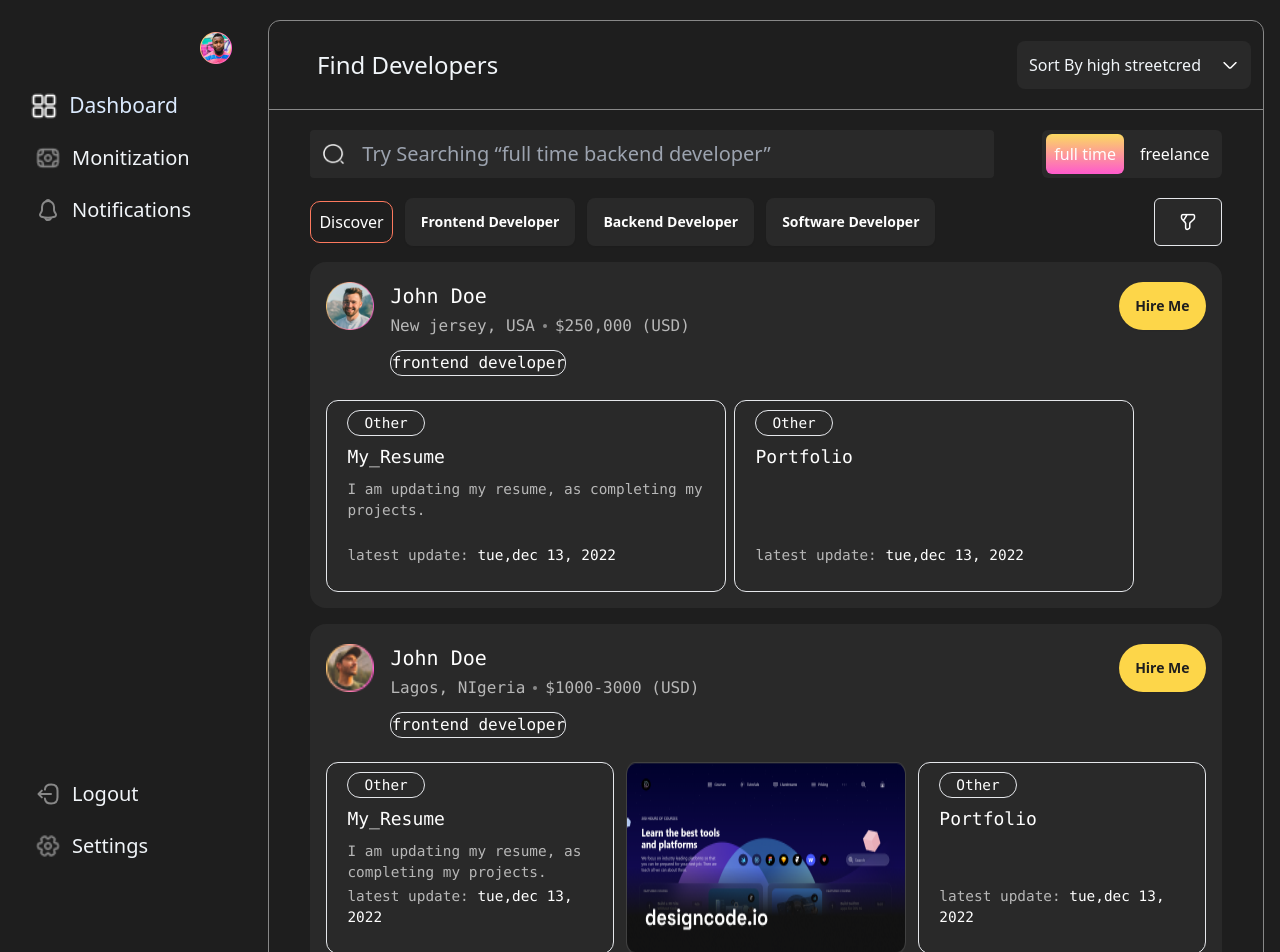
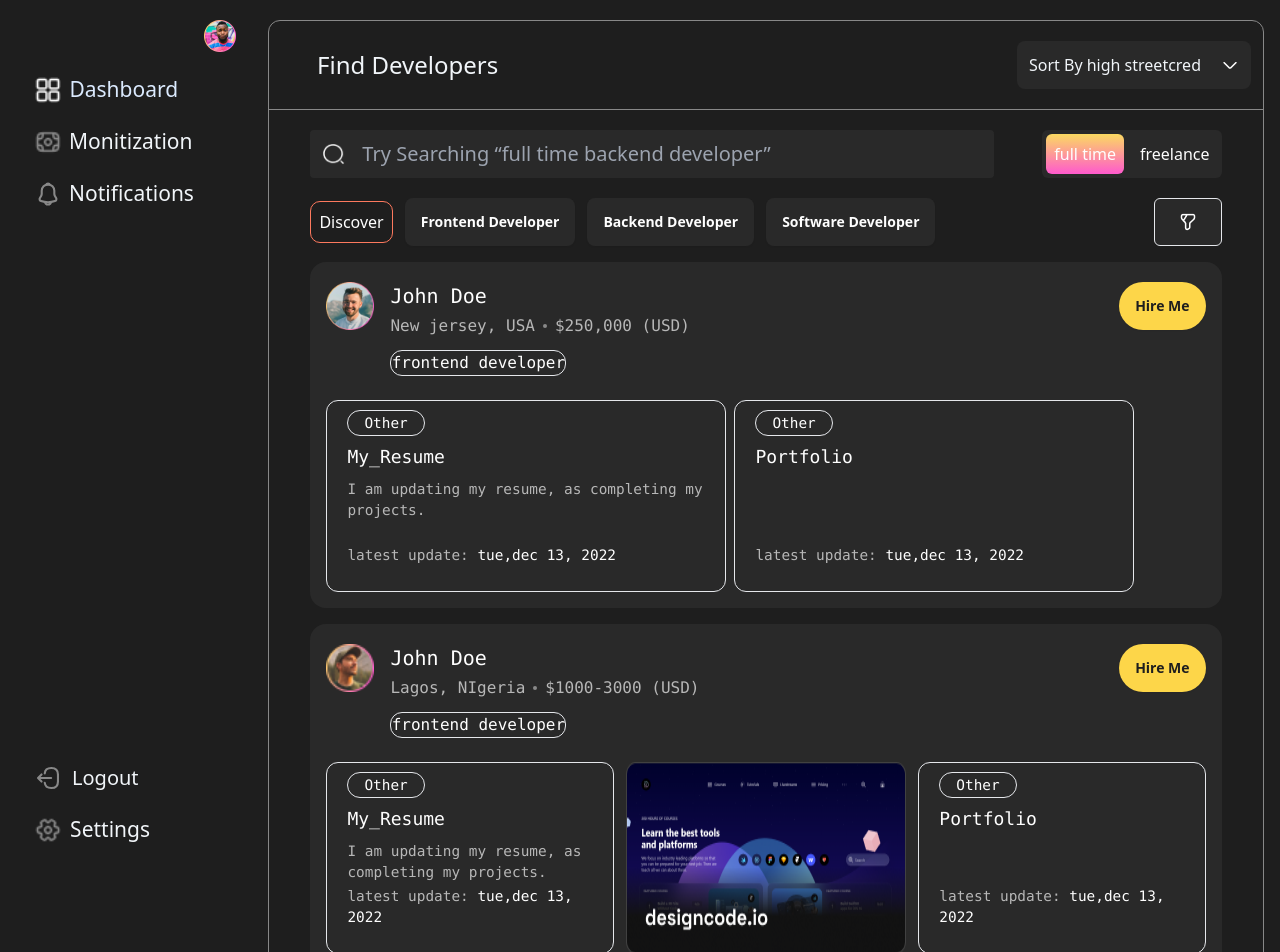
Before and after one commit to Warmarth/Tublian, a React (Vite) app in the folder tublian_dashbord/: page / in a window 1280 px wide. Shown: the top 952 px of the page. Built offline with nearby package versions, Linux system fonts and the light colour scheme; a web font is replaced by a local one.

Commit message:
hover fixing avater postioning

```diff
--- a/tublian_dashbord/src/App.jsx
+++ b/tublian_dashbord/src/App.jsx
@@ -36,7 +36,7 @@ function App() {
           <div className=" transition-all hidden lg:block">
             <ImageCard
               src={frame}
-              className=" p-3 mr-3  "
+              className=" xl:pb-2 xl:mr-5"
               imageClassname="transition-all m-auto xl:m-0 xl:ml-auto"
             />
             <NavBar />
--- a/tublian_dashbord/src/components/Navbar.jsx
+++ b/tublian_dashbord/src/components/Navbar.jsx
@@ -7,68 +7,66 @@ import settings from "/icons/setting-2.png";
 import { useState } from "react";
 export default function NavBar() {
   const [isActive, setIsActive] = useState(0);
-
   function active(i) {
     setIsActive((prev) => (prev === i ? prev : i));
   }
   return (
     <>
-      <nav className="menu lg:flex items-start justify-between space-y-2 transition-all lg:h-[100vh] lg:w-[5rem] xl:w-[15rem] text-xl capitalize">
-        <ul className=" w-full   space-y-2">
+      <nav
+        className="menu lg:flex items-start justify-between space-y-2 transition-all
+       lg:h-[100vh] lg:w-[5rem] xl:w-[15rem] text-xl capitalize"
+      >
+        <ul className=" w-full space-y-2">
           <ImageCard
-            className={`flex items-center justify-center xl:justify-start gap-3 rounded-md bg-inherit hover:bg-[#2f2e2e] py-2 px-3 xl:w-52 cursor-pointer ${
+            className={`flex items-center justify-center xl:justify-start gap-3 rounded-md bg-inherit hover:bg-[#414242] py-2 px-3 xl:w-52 cursor-pointer ${
               isActive === 0 &&
-              "bg-[#1f2e2e] transition-all scale-105 text-blue-100 text-[800]"
+              "bg-[#2f2e2e] transition-all  text-blue-100 text-[800]"
             }`}
             src={dashboard}
-            imageClassname="hidden w-6 lg:flex"
-            nameClassname="lg:hidden xl:flex"
+            imageClassname="hidden scale-105 w-6 lg:flex"
+            nameClassname="lg:hidden scale-105 xl:flex"
             name="dashboard"
             clicker={() => active(0)}
           />
           <ImageCard
-            className={`flex items-center justify-center xl:justify-start gap-3 rounded-md bg-inherit hover:bg-[#2f2e2e] py-2 px-3 xl:w-52 cursor-pointer ${
-              isActive === 1 &&
-              "bg-[#1f2e2e]  transition-all scale-105  text-blue-100"
+            className={`flex items-center justify-center xl:justify-start gap-3 rounded-md bg-inherit hover:bg-[#414242] py-2 px-3 xl:w-52 cursor-pointer ${
+              isActive === 1 && "bg-[#2f2e2e]  transition-all   text-blue-100"
             }`}
             src={money}
-            imageClassname="hidden w-6 lg:flex"
-            nameClassname="lg:hidden xl:flex"
+            imageClassname="hidden  scale-105 w-6 lg:flex"
+            nameClassname="lg:hidden scale-105 xl:flex"
             name="monitization"
             clicker={() => active(1)}
           />
           <ImageCard
-            className={`flex items-center justify-center xl:justify-start gap-3 rounded-md bg-inherit hover:bg-[#2f2e2e] py-2 px-3 xl:w-52 cursor-pointer ${
-              isActive === 2 &&
-              "bg-[#1f2e2e]  transition-all scale-105  text-blue-100"
+            className={`flex items-center justify-center xl:justify-start gap-3 rounded-md bg-inherit hover:bg-[#414242] py-2 px-3 xl:w-52 cursor-pointer ${
+              isActive === 2 && "bg-[#2f2e2e]  transition-all   text-blue-100"
             }`}
             src={notifications}
-            imageClassname="hidden w-6 lg:flex"
-            nameClassname="lg:hidden xl:flex"
+            imageClassname="hidden scale-105 w-6 lg:flex"
+            nameClassname="lg:hidden scale-105 xl:flex"
             name="notifications"
             clicker={() => active(2)}
           />
         </ul>
         <ul className="w-full space-y-2">
           <ImageCard
-            className={`flex items-center justify-center xl:justify-start gap-3 rounded-md bg-inherit hover:bg-[#2f2e2e] py-2 px-3 xl:w-52 cursor-pointer ${
-              isActive === 3 &&
-              "bg-[#1f2e2e]  transition-all scale-105  text-blue-100"
+            className={`flex items-center justify-center xl:justify-start gap-3 rounded-md bg-inherit hover:bg-[#414242]  py-2 px-3 xl:w-52 cursor-pointer ${
+              isActive === 3 && "bg-[#2f2e2e] transition-all   text-blue-100"
             }`}
-            imageClassname="hidden w-6 lg:flex"
+            imageClassname="hidden scale-105 w-6 lg:flex"
             nameClassname="lg:hidden xl:flex"
             src={logout}
             name="logout"
             clicker={() => active(3)}
           />
           <ImageCard
-            className={`flex items-center justify-center xl:justify-start gap-3 rounded-md bg-inherit hover:bg-[#2f2e2e] py-2 px-3 xl:w-52 cursor-pointer ${
-              isActive === 4 &&
-              "bg-[#1f2e2e]  transition-all scale-105  text-blue-100"
+            className={`flex items-center justify-center xl:justify-start gap-3 rounded-md bg-inherit hover:bg-[#414242] py-2 px-3 xl:w-52 cursor-pointer ${
+              isActive === 4 && "bg-[#2f2e2e]  transition-all   text-blue-100"
             }`}
             src={settings}
-            imageClassname="hidden w-6 lg:flex "
-            nameClassname="lg:hidden xl:flex"
+            imageClassname="hidden scale-105 w-6 lg:flex "
+            nameClassname="lg:hidden scale-105 xl:flex"
             name="settings"
             clicker={() => active(4)}
           />
--- a/tublian_dashbord/src/components/SmallScreen.jsx
+++ b/tublian_dashbord/src/components/SmallScreen.jsx
@@ -10,13 +10,13 @@ import Field from "./strake";
 const SmallScreen = () => {
   const [menuBtn, setMenuBtn] = useState(false);
   function handleMenu() {
-    setMenuBtn((i) => !i);
+    setMenuBtn(true);
   }
   return (
     <section>
       <aside className="">
         <div className=" flex items-center flex-1  w-full  justify-end gap-2 ">
-            <Input className="w-full pt-1 pb-1 pl-3 rounded text-xl border-none outline-none bg50" />
+          <Input className="w-full pt-1 pb-1 pl-3 rounded text-xl border-none outline-none bg50" />
           <Button
             src={search}
             alt="search icon"
@@ -25,11 +25,21 @@ const SmallScreen = () => {
           <Button
             src={menuIcon}
             alt="menu icon"
-            className="px-4 py-2 rounded-md border-none outline-none   "
+            className="px-4 py-2 rounded-md border-none outline-none  transition-all  "
             onClick={handleMenu}
           />
         </div>
-        {menuBtn && <NavBar />}
+        {menuBtn && (
+          <div className="w-full h-[100vh] bg-[#3d3e3e] right-0  absolute z-20 top-0">
+            <p
+              className="text-3xl text-right mr-10 mt-7 mb-3 cursor-pointer"
+              onClick={() => setMenuBtn(false)}
+            >
+              +
+            </p>
+            <NavBar />
+          </div>
+        )}
       </aside>
       <header className="capitalize my-3">
         <h1 className="text-xl py-2">find Developers</h1>
```
